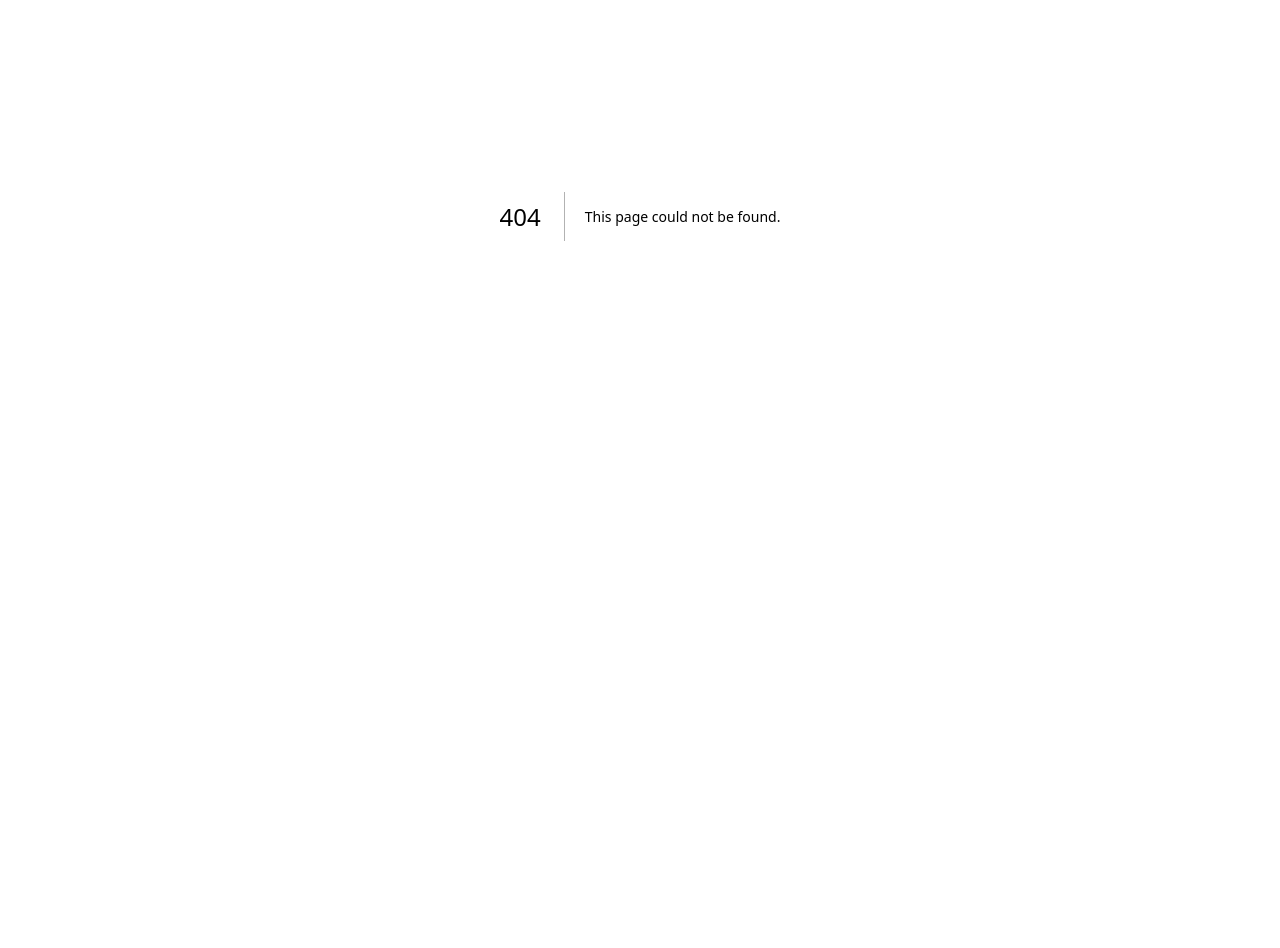
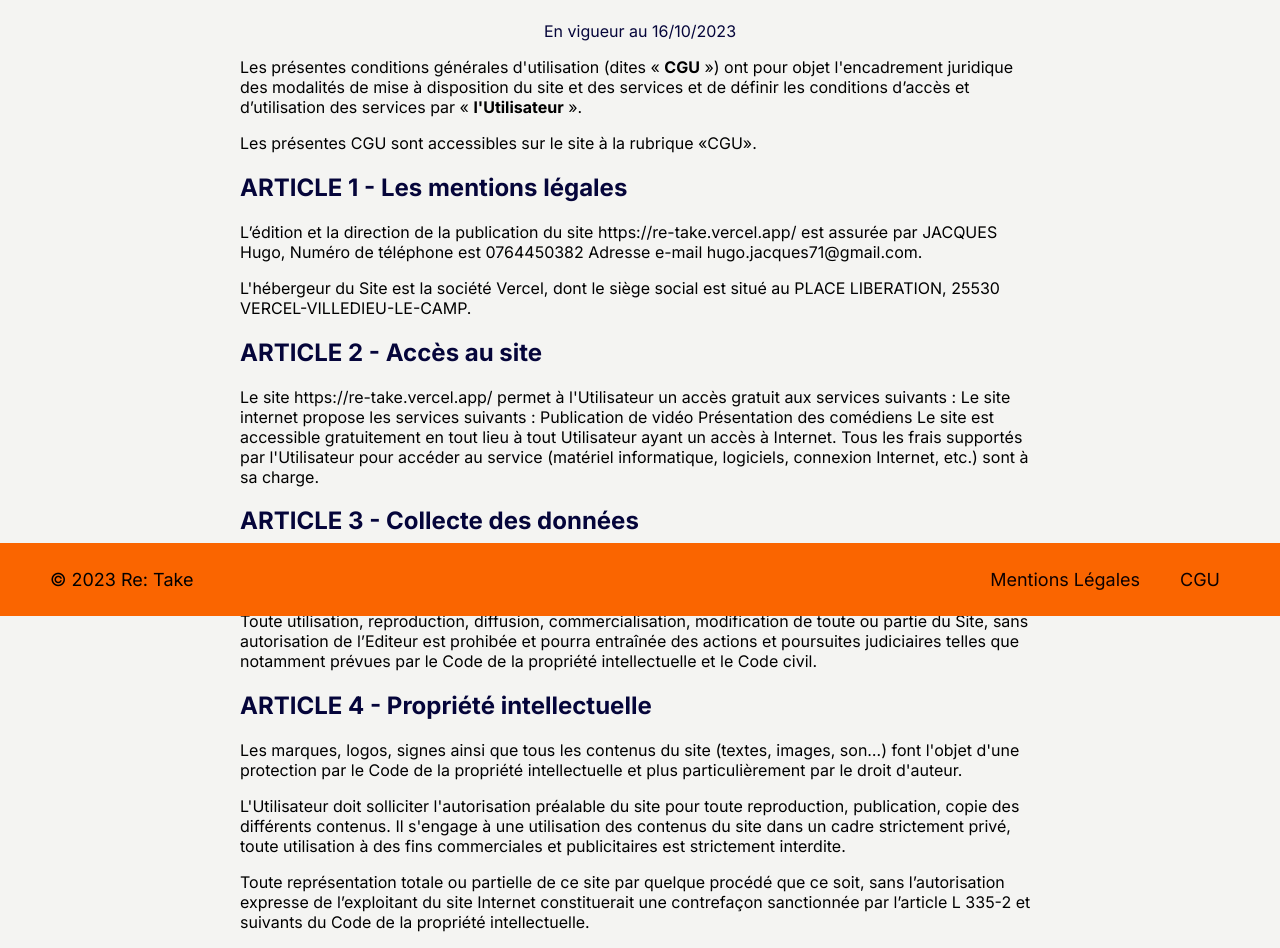
Before and after one commit to magusin/reTake, a Next.js app: page /cgu in a window 1280 px wide. Before the commit this address had no page. Shown: the part 184-1132 px from the top of the page. Before the commit the page ends 800 px from the top, so only its background shows below. Built offline with nearby package versions, Linux system fonts and the light colour scheme.

Commit message:
add cgu + css

```diff
--- /dev/null
+++ b/src/app/cgu/page.js
@@ -0,0 +1,116 @@
+/* eslint-disable react/no-unescaped-entities */
+import React from 'react';
+import styles from './page.module.css';
+import Header from '#/components/Header/header';
+import Footer from '#/components/Footer/footer';
+
+const CGU = () => {
+    return (
+        <div>
+            <main className="mainContent">
+                <Header />
+                <div className={styles.container}>
+                    <h1 className={styles.h1}>Conditions générales d'utilisation</h1>
+                    <p className={styles.h1}>En vigueur au 16/10/2023</p>
+                    <section>
+                        <p>Les présentes conditions générales d'utilisation (dites « <b>CGU</b> ») ont pour objet l'encadrement juridique
+                            des modalités de mise à disposition du site et des services et de définir les
+                            conditions d’accès et d’utilisation des services par « <b>l'Utilisateur</b> ».</p>
+                        <p>Les présentes CGU sont accessibles sur le site à la rubrique «CGU».</p>
+                    </section>
+
+                    <section>
+                        <h2 className={styles.h2}>ARTICLE 1 - Les mentions légales</h2>
+                        <p>L’édition et la direction de la publication du site https://re-take.vercel.app/ est assurée par JACQUES
+                            Hugo,
+                            Numéro de téléphone est 0764450382
+                            Adresse e-mail hugo.jacques71@gmail.com.
+                        </p>
+                        <p>L'hébergeur du Site est la société Vercel, dont le siège social est situé au PLACE LIBERATION,
+                            25530 VERCEL-VILLEDIEU-LE-CAMP.
+                        </p>
+                    </section>
+
+                    <section>
+                        <h2 className={styles.h2}>ARTICLE 2 - Accès au site</h2>
+                        <p>Le site https://re-take.vercel.app/ permet à l'Utilisateur un accès gratuit aux services suivants :
+                            Le site internet propose les services suivants :
+                            Publication de vidéo
+                            Présentation des comédiens
+                            Le site est accessible gratuitement en tout lieu à tout Utilisateur ayant un accès à Internet. Tous les
+                            frais supportés par l'Utilisateur pour accéder au service (matériel informatique, logiciels, connexion
+                            Internet, etc.) sont à sa charge.
+                        </p>
+                    </section>
+
+                    <section>
+                        <h2 className={styles.h2}>ARTICLE 3 - Collecte des données</h2>
+                        <p>Le site est exempté de déclaration à la Commission Nationale Informatique et Libertés (CNIL) dans la
+                            mesure où il ne collecte aucune donnée concernant les utilisateurs.
+                        </p>
+                        <p>Toute utilisation, reproduction, diffusion, commercialisation, modification de toute ou partie du Site,
+                            sans autorisation de l’Editeur est prohibée et pourra entraînée des actions et poursuites judiciaires
+                            telles que notamment prévues par le Code de la propriété intellectuelle et le Code civil.
+                        </p>
+                    </section>
+
+                    <section>
+                        <h2 className={styles.h2}>ARTICLE 4 - Propriété intellectuelle</h2>
+                        <p>Les marques, logos, signes ainsi que tous les contenus du site (textes, images, son…) font l'objet
+                            d'une protection par le Code de la propriété intellectuelle et plus particulièrement par le droit d'auteur.
+                        </p>
+                        <p>L'Utilisateur doit solliciter l'autorisation préalable du site pour toute reproduction, publication, copie des
+                            différents contenus. Il s'engage à une utilisation des contenus du site dans un cadre strictement privé,
+                            toute utilisation à des fins commerciales et publicitaires est strictement interdite.
+                        </p>
+                        <p>Toute représentation totale ou partielle de ce site par quelque procédé que ce soit, sans l’autorisation
+                            expresse de l’exploitant du site Internet constituerait une contrefaçon sanctionnée par l’article L 335-2
+                            et suivants du Code de la propriété intellectuelle.</p>
+                        <p>Il est rappelé conformément à l’article L122-5 du Code de propriété intellectuelle que l’Utilisateur qui
+                            reproduit, copie ou publie le contenu protégé doit citer l’auteur et sa source.</p>
+                        <p>Toute vidéos, images, contenus sur ce site sont la propriété de <b>Re: Take</b></p>
+                    </section>
+
+                    <section>
+                        <h2 className={styles.h2}>ARTICLE 5 - Responsabilité</h2>
+                        <p>Les sources des informations diffusées sur le site https://re-take.vercel.app/ sont réputées fiables mais
+                            le site ne garantit pas qu’il soit exempt de défauts, d’erreurs ou d’omissions.
+                        </p>
+                        <p>Les informations communiquées sont présentées à titre indicatif et général sans valeur contractuelle.
+                            Malgré des mises à jour régulières, le site https://re-take.vercel.app/ ne peut être tenu responsable de
+                            la modification des dispositions administratives et juridiques survenant après la publication. De même,
+                            le site ne peut être tenue responsable de l’utilisation et de l’interprétation de l’information contenue
+                            dans ce site.
+                            Le site https://re-take.vercel.app/ ne peut être tenu pour responsable d’éventuels virus qui pourraient
+                            infecter l’ordinateur ou tout matériel informatique de l’Internaute, suite à une utilisation, à l’accès, ou
+                            au téléchargement provenant de ce site.
+                        </p>
+                        <p>La responsabilité du site ne peut être engagée en cas de force majeure ou du fait imprévisible et
+                            insurmontable d'un tiers.
+                        </p>
+                    </section>
+
+                    <section>
+                        <h2 className={styles.h2}>ARTICLE 6 - Liens hypertextes</h2>
+                        <p>Des liens hypertextes peuvent être présents sur le site. L’Utilisateur est informé qu’en cliquant sur ces
+                            liens, il sortira du site https://re-take.vercel.app/. Ce dernier n’a pas de contrôle sur les pages web sur
+                            lesquelles aboutissent ces liens et ne saurait, en aucun cas, être responsable de leur contenu.
+                        </p>
+                    </section>
+
+                    <section>
+                        <h2 className={styles.h2}>ARTICLE 7 - Droit applicable et juridiction compétente</h2>
+                        <p>La législation française s'applique au présent contrat. En cas d'absence de résolution amiable d'un
+                            litige né entre les parties, les tribunaux français seront seuls compétents pour en connaître.
+                            Pour toute question relative à l’application des présentes CGU, vous pouvez joindre l’éditeur aux
+                            coordonnées inscrites à l’ARTICLE 1.
+                        </p>
+                    </section>
+                </div>
+                <Footer />
+            </main>
+        </div>
+    );
+};
+
+export default CGU;
--- /dev/null
+++ b/src/app/cgu/page.module.css
@@ -0,0 +1,15 @@
+.container {
+    padding: 20px;
+    max-width: 800px;
+    margin: 0 auto;
+    margin-bottom: 74px;
+}
+
+.h1 {
+    color: rgb(5, 5, 58);
+    text-align: center;
+}
+
+.h2 {
+    color: rgb(5, 5, 58);
+}
--- a/src/app/mention/page.js
+++ b/src/app/mention/page.js
@@ -1,6 +1,5 @@
 /* eslint-disable react/no-unescaped-entities */
 import React from 'react';
-import Link from 'next/link';
 import styles from './page.module.css';
 import Header from '#/components/Header/header';
 import Footer from '#/components/Footer/footer';
```
